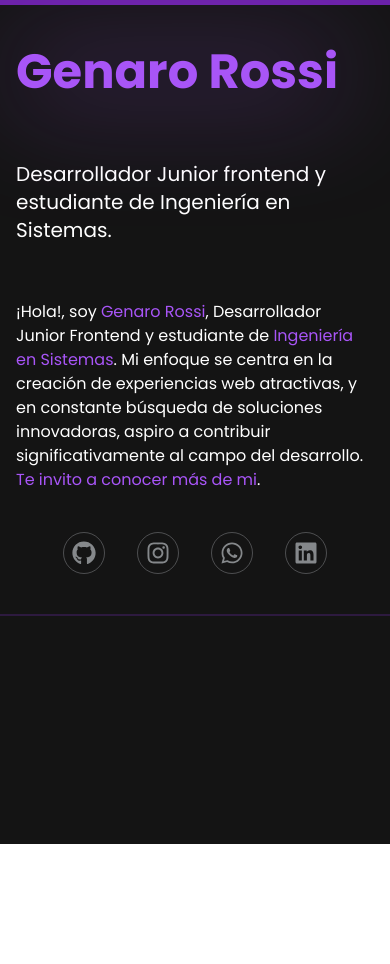
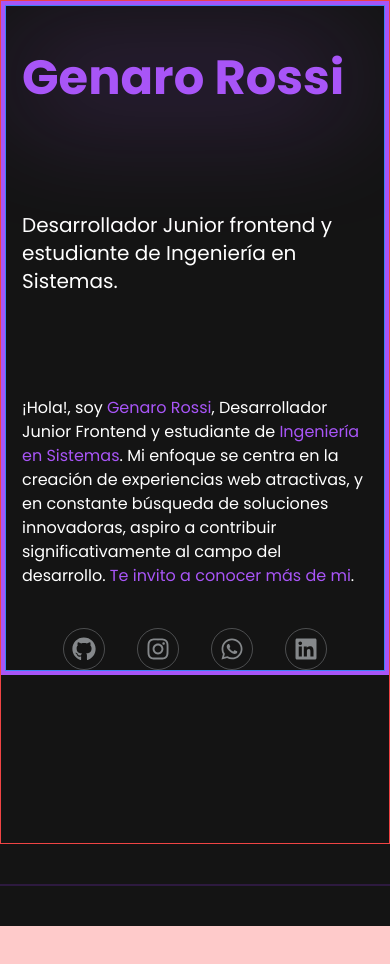
Before and after one commit to genarossi19/Portfolio0, a React (Vite) app in the folder portfolios/00-personal-portfolio/: page / in a window 390 px wide. Shown: the top 964 px of the page. Before the commit the page ends 844 px from the top, so only its background shows below. Built offline with nearby package versions, Linux system fonts and the light colour scheme.

Commit message:
div responsive error

```diff
--- a/portfolios/00-personal-portfolio/src/App.jsx
+++ b/portfolios/00-personal-portfolio/src/App.jsx
@@ -61,13 +61,21 @@ function App() {
 
   return (
     // Pantalla principal
-    <div id="screen" className="bg-backgray min-h-screen overflow-hidden">
+    <div
+      id="screen"
+      className="relative bg-backgray min-h-screen overflow-hidden"
+    >
       <ProgressBar />
       <Navbar />
-      {/* div pagina */}
-      <main className="grid grid-cols-1 md:grid-cols-2 lg:grid-cols-12 h-full w-full">
+      {/* main pagina */}
+      <main className="h-screen relative border border-solid border-red-500 ">
+        {/* Seccion 1 */}
+        <div id="seccion-1" className="w-auto h-[80%]  grid grid-cols-1 md:grid-cols-2 lg:grid-cols-12 border-4 border-solid border-purple-500">
           {/* div Imagen */}
-         <div id="phone" className=" h-screen  p-8  lg:col-span-4 hidden sm:flex sm:flex-wrap " >
+          <div
+            id="phone"
+            className=" h-screen  p-8  lg:col-span-4 hidden sm:flex sm:flex-wrap "
+          >
             {/* Imagen */}
             <motion.img
               id="phoneimage"
@@ -77,16 +85,19 @@ function App() {
               animate={{ opacity: 1, y: 0 }} // Posición final en el centro
               transition={{ duration: 1 }}
               className=" sm:h-full  object-cover justify-center items-center phoneimage mx-auto"
-
             />
           </div>
-        {/* div content */}
+
+          {/* div content derecho */}
           <div
-          id="content"
-          className="col-span-8 flex flex-col justify-between max-h-screen"
+            id="content-right"
+            className="col-span-8 flex flex-col justify-between min-h-full border border-solid border-blue-500"
           >
             {/* div Texto */}
-          <div id="text" className="text-wrap flex flex-col justify-between h-full">
+            <div
+              id="text"
+              className="text-wrap flex flex-col justify-between h-full"
+            >
               {/* Texto */}
               <motion.h1
                 className="text-5xl md:text-6xl lg:text-7xl xl:text-8xl 2xl:text-9xl text-purple-500 font-poppins font-bold textshadow text-wrap mt-8 p-4"
@@ -164,9 +175,11 @@ function App() {
                 </a>
               </motion.li>
             </motion.ul>
-          <hr className="border border-purple-600 opacity-20 my-10" />
+          </div>
         </div>
       </main>
+      <hr className="border border-purple-600 opacity-20 my-10" />
+      <div className="w-auto h-[300px] bg-red-200"></div>
     </div>
   );
 }
--- a/portfolios/00-personal-portfolio/src/components/Navbar 01/NavbarDefault.tsx
+++ b/portfolios/00-personal-portfolio/src/components/Navbar 01/NavbarDefault.tsx
@@ -3,7 +3,7 @@ import { FaGithub } from "react-icons/fa";
 
 function NavbarDefault() {
   return (
-    <nav className=" justify-between items-center px-10 py-5 hidden sm:flex">
+    <nav className=" justify-between items-center px-10 relative py-10 hidden sm:flex bg-orange-200  z-10">
       <div className="flex flex-row items-center gap-4">
         <FaGithub className="text-white w-10 h-10" />
         <a href="https://github.com/genarossi19" className="no-underline"target="_blank" rel="noopener noreferrer" >
```
Lines whose indentation alone changed are shown as unchanged.
